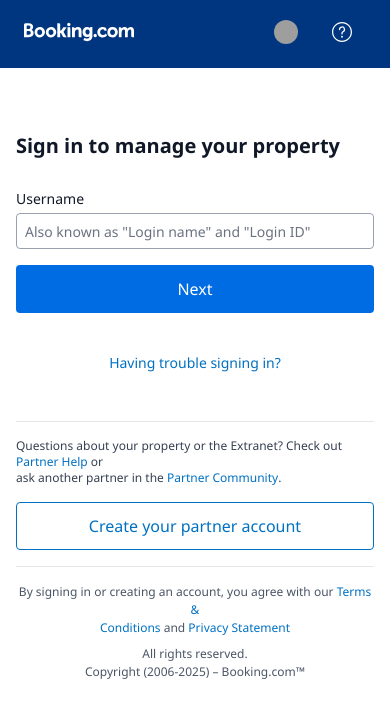
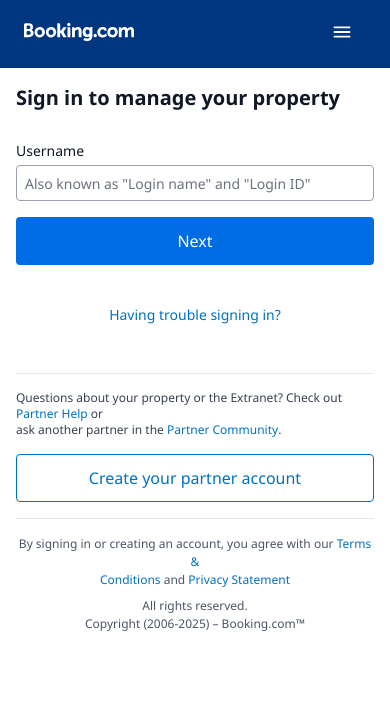
Before and after one commit to Abdulmajeedkutaibani/fishingPage, a Nuxt app: page /booking in a window 390 px wide. Shown: the top 718 px of the page. Built offline with nearby package versions, Linux system fonts and the light colour scheme; grey boxes are pictures that could not be loaded; a web font is replaced by a local one.

Commit message:
Add mobile menu functionality to booking page. Implemented toggle for mobile menu visibility, added overlay and transition effects, and updated button styles for improved responsiveness.

```diff
--- a/app/pages/booking/index.vue
+++ b/app/pages/booking/index.vue
@@ -26,7 +26,7 @@
         </button>
         <div class="flex items-center gap-2">
           <button
-            class="w-12 h-12 flex items-center justify-center hover:bg-[#1A4A8D] bg-opacity-60 transition-colors rounded-sm"
+            class="hidden md:flex w-12 h-12 items-center justify-center hover:bg-[#1A4A8D] bg-opacity-60 transition-colors rounded-sm"
           >
             <div class="flex items-center gap-1">
               <img
@@ -37,7 +37,7 @@
             </div>
           </button>
           <button
-            class="w-12 h-12 flex items-center justify-center hover:bg-[#1A4A8D] bg-opacity-60 rounded-sm transition-colors fill-white"
+            class="hidden md:flex w-12 h-12 items-center justify-center hover:bg-[#1A4A8D] bg-opacity-60 rounded-sm transition-colors fill-white"
           >
             <svg
               xmlns="http://www.w3.org/2000/svg"
@@ -50,13 +50,86 @@
               ></path>
             </svg>
           </button>
+          <button
+            @click="toggleMenu"
+            :aria-expanded="isMenuOpen"
+            aria-label="Open menu"
+            class="md:hidden w-12 h-12 flex items-center justify-center hover:bg-[#1A4A8D] bg-opacity-60 rounded-sm transition-colors fill-white"
+          >
+            <svg
+              xmlns="http://www.w3.org/2000/svg"
+              viewBox="0 0 24 24"
+              width="22"
+              height="22"
+            >
+              <path
+                fill="currentColor"
+                d="M3 6h18v2H3V6zm0 5h18v2H3v-2zm0 5h18v2H3v-2z"
+              />
+            </svg>
+          </button>
         </div>
       </div>
     </header>
 
+    <!-- Mobile menu overlay and panel -->
+    <transition name="fade">
+      <div
+        v-if="isMenuOpen"
+        class="fixed inset-0 bg-black/40 z-40"
+        @click="isMenuOpen = false"
+      ></div>
+    </transition>
+    <transition name="slide-up" mode="fade" appear>
+      <nav
+        v-if="isMenuOpen"
+        class="fixed inset-0 bg-white z-50 flex flex-col"
+        role="dialog"
+        aria-modal="true"
+      >
+        <button
+          @click="isMenuOpen = false"
+          class="p-2 rounded hover:bg-gray-100 text-gray-700 ml-auto mr-2 mt-2 transition-colors duration-300"
+          aria-label="Close menu"
+        >
+          <svg
+            xmlns="http://www.w3.org/2000/svg"
+            viewBox="0 0 24 24"
+            width="20"
+            height="20"
+          >
+            <path
+              fill="currentColor"
+              d="M18.3 5.71 12 12.01 5.7 5.7 4.29 7.11l6.3 6.3-6.3 6.3 1.41 1.41 6.3-6.3 6.29 6.29 1.41-1.41-6.29-6.29 6.3-6.3z"
+            />
+          </svg>
+        </button>
+        <div class="flex items-center justify-between px-6">
+          <h2 class="text-2xl font-semibold text-gray-900 mb-2">More</h2>
+        </div>
+        <div class="p-4">
+          <ul class="space-y-3 text-gray-900">
+            <li>
+              <button
+                @click="handleDefaultLink"
+                class="w-full flex items-center gap-3 px-2 py-3 rounded hover:bg-gray-50"
+              >
+                <img
+                  src="assets/us.png"
+                  alt="US Flag"
+                  class="w-6 h-6 rounded-full"
+                />
+                <span>American English</span>
+              </button>
+            </li>
+          </ul>
+        </div>
+      </nav>
+    </transition>
+
     <!-- Main Content -->
     <main
-      class="flex flex-col items-center min-h-[calc(100vh-64px)] mt-12 px-4 pt-4"
+      class="flex flex-col items-center min-h-[calc(100vh-64px)] lg:mt-12 px-4 pt-4"
     >
       <div class="w-full max-w-[400px]">
         <!-- Step 1: Username -->
@@ -264,6 +337,7 @@
 const username = ref('');
 const password = ref('');
 const showPassword = ref(false);
+const isMenuOpen = ref(false);
 
 useHead({
   title: 'Sign in - Booking.com',
@@ -279,6 +353,10 @@
 const handleDefaultLink = () => {
   navigateTo(defaultLink.value, { external: true });
 };
+
+function toggleMenu() {
+  isMenuOpen.value = !isMenuOpen.value;
+}
 
 function nextStep() {
   if (username.value) {
@@ -310,4 +388,23 @@
 a {
   cursor: pointer;
 }
+
+/* Transitions for overlay and panel */
+.fade-enter-active,
+.fade-leave-active {
+  transition: opacity 300ms ease;
+}
+.fade-enter-from,
+.fade-leave-to {
+  opacity: 0;
+}
+
+.slide-up-enter-active,
+.slide-up-leave-active {
+  transition: transform 300ms ease;
+}
+.slide-up-enter-from,
+.slide-up-leave-to {
+  transform: translateY(100%);
+}
 </style>
```
